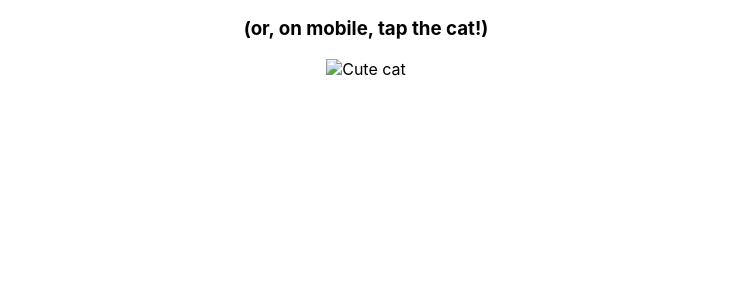
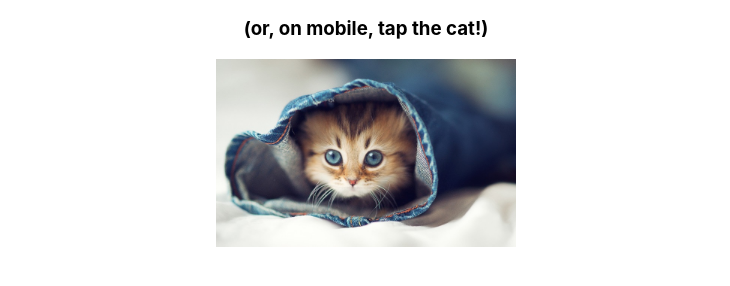
Before and after one commit to hayden-droid/theannoyingsite, a plain HTML site: page index.html in a window 1280 px wide. Shown: the part 132-418 px from the top of the page, without its empty margins (274-1004 px from the left). Drawn offline with Linux system fonts and the light colour scheme.

Commit message:
Update index.html

```diff
--- a/index.html
+++ b/index.html
@@ -52,7 +52,7 @@
     <h2>To get started, HOLD DOWN the space key for 3 seconds.</h2>
     <h3>(or, on mobile, tap the cat!)</h3>
 
-    <img src='/cat-cute.jpg' alt='Cute cat' />
+    <img src='/cat-cute (1).jpg' alt='Cute cat' />
   </div>
   <div class='logout-messages'></div>
 </template>
```
